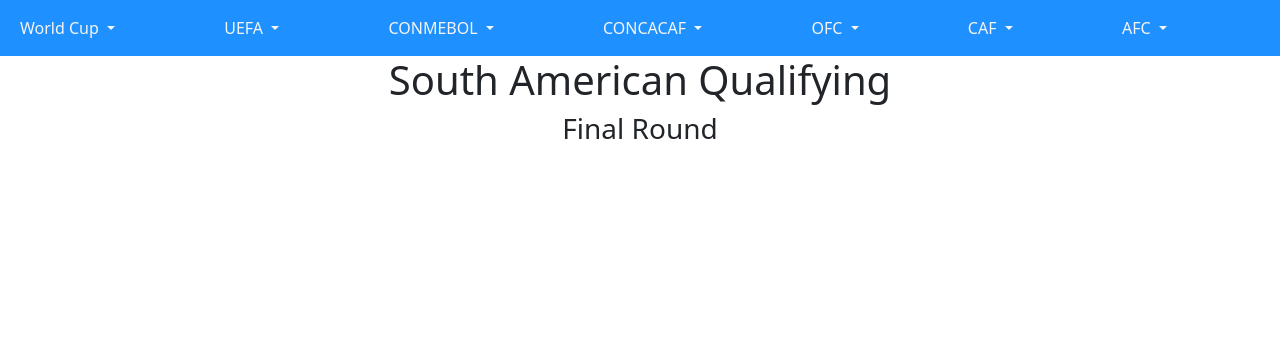
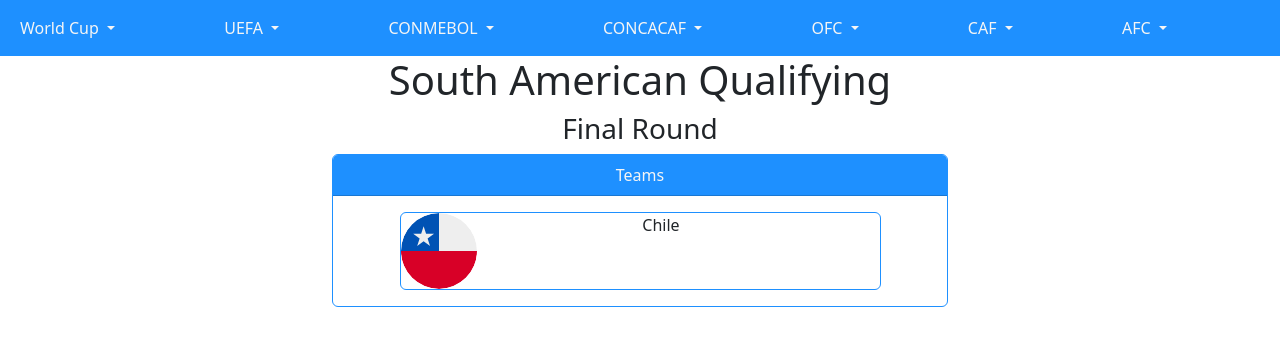
Before and after one commit to jcarayacorrea/PES2020RTWC, a Django app: page /sudamerica/finalround/ in a window 1280 px wide. Shown: the top 346 px of the page. Run offline with Django 4.2, Linux system fonts and the light colour scheme; style sheets or scripts are compiled from the project's sources; some libraries are stand-ins or nearby versions.

Commit message:
Base pagina y modelo card

```diff
--- a/main/static/base.scss
+++ b/main/static/base.scss
@@ -27,3 +27,8 @@ nav, .dropdown-menu, .card-header, {
   border-color: dodgerblue;
   border-style: solid;
 }
+
+img{
+
+  max-width: 75%;
+}
--- a/templates/sudamerica/finalround.html
+++ b/templates/sudamerica/finalround.html
@@ -1,8 +1,34 @@
 {% extends 'base.html' %}
+{% load static %}
 {% block container %}
-  <div class="">
+  <div id="header">
     <h1 class="h1 text-center">South American Qualifying</h1>
     <h2 class="h3 text-center">Final Round</h2>
   </div>
+  <div id="section">
+    <div class="row ">
+       <div class="col-md-6 offset-md-3">
+           <div class="card">
+               <div class="card-header card-title text-center ">Teams</div>
+               <div class="card-body">
+                   <div class="row g-4">
+                       <div class="col-md-10 offset-md-1">
+                           <div class="card">
+                               <div class="row">
+                                   <div class="p- 2 col-md-3 justify-content-center">
+                                       <img src="{% static 'assets/images/flags/sudamerica/chile.svg' %}" class="rounded-circle">
+                                   </div>
+                                   <div class="col-md-7 text-center">
+                                       Chile
+                                   </div>
+                               </div>
+                           </div>
+                       </div>
+                   </div>
+               </div>
+           </div>
+       </div>
+    </div>
+  </div>
 
 {% endblock %}
```
